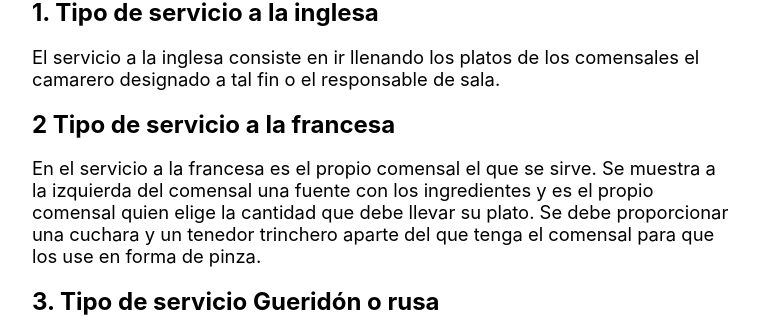
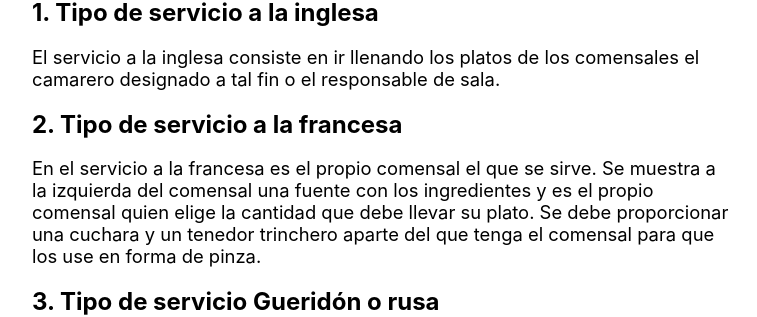
Before and after one commit to FreddySTJR/PROJ-SO-2, a Jekyll site: the page built from _posts/2020-10-13-SERVICIOS.md, in a window 1280 px wide. Shown: the part 704-1021 px from the top of the page, without its empty margins (258-1015 px from the left). Built offline with Jekyll 4.4.1, drawn with Linux system fonts in a browser that asks for light colours; nearby versions of some CDN libraries.

```diff
--- a/_posts/2020-10-13-SERVICIOS.md
+++ b/_posts/2020-10-13-SERVICIOS.md
@@ -27,7 +27,7 @@ Y ahora sí, vamos a ir enumerando los tipos de servicios para restaurantes y ex
 ## 1. Tipo de servicio a la inglesa
 El servicio a la inglesa consiste en ir llenando los platos de los comensales el camarero designado a tal fin o el responsable de sala.
 
-## 2 Tipo de servicio a la francesa
+## 2. Tipo de servicio a la francesa
 En el servicio a la francesa es el propio comensal el que se sirve. Se muestra a la izquierda del comensal una fuente con los ingredientes y es el propio comensal quien elige la cantidad que debe llevar su plato. Se debe proporcionar una cuchara y un tenedor trinchero aparte del que tenga el comensal para que los use en forma de pinza.
 
 ## 3. Tipo de servicio Gueridón o rusa
```
